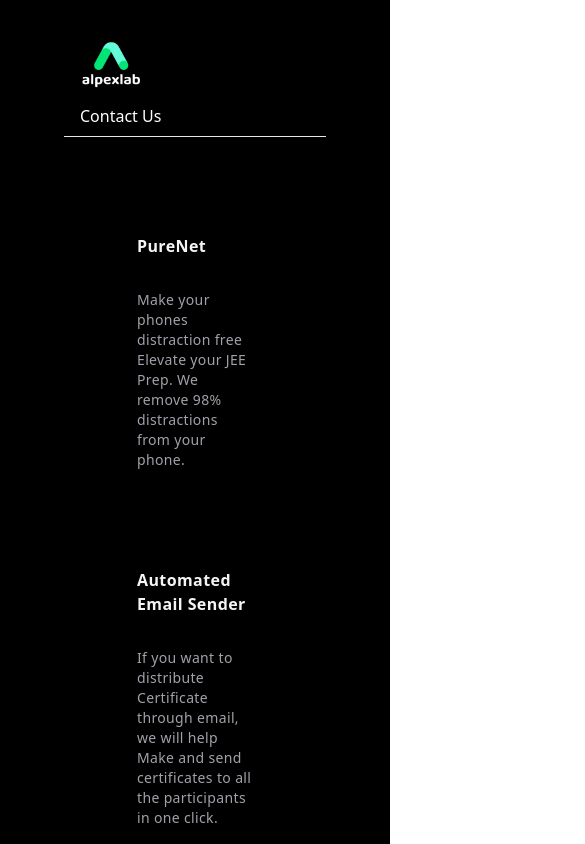
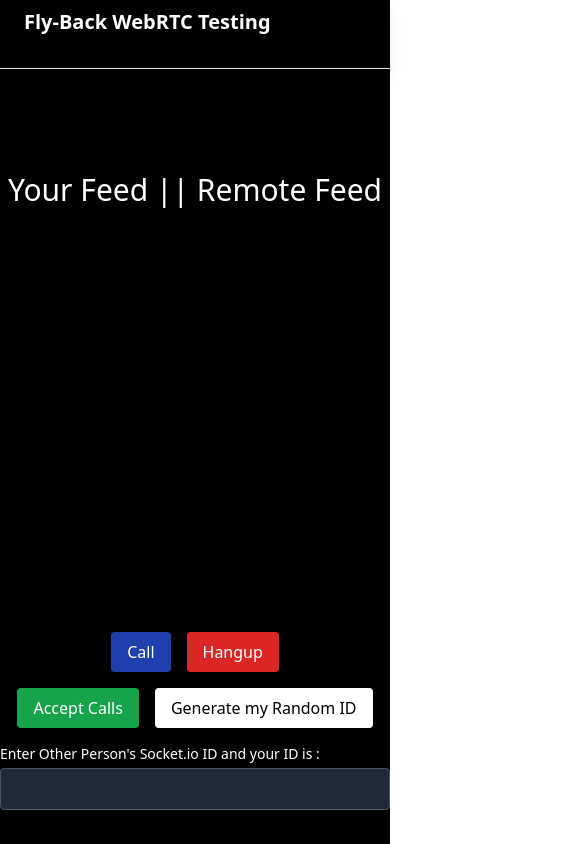
Before and after one commit to Ayush0Chaudhary/no-lib-webrtc-1-1-and-group-v-call, a React (Vite) app: page / in a window 390 px wide. Shown: the top 844 px of the page, 585 px wide, since content can reach past the window. Built offline with nearby package versions, Linux system fonts and the light colour scheme; no server answers.

Commit message:
chore: made frontend

```diff
--- a/index.html
+++ b/index.html
@@ -4,7 +4,7 @@
     <meta charset="UTF-8" />
     <link rel="icon" type="image/svg+xml" href="/favicon.png" />
     <meta name="viewport" content="width=device-width, initial-scale=1.0" />
-    <title>Alpex Lab</title>
+    <title>FlyBack</title>
   </head>
   <body>
     <div id="root"></div>
--- a/package.json
+++ b/package.json
@@ -24,6 +24,7 @@
     "react": "^18.2.0",
     "react-dom": "^18.2.0",
     "react-router-dom": "^6.22.3",
+    "socket.io-client": "^4.7.5",
     "tailwind-merge": "^2.2.2",
     "tailwindcss-animate": "^1.0.7"
   },
--- a/src/components/nav.tsx
+++ b/src/components/nav.tsx
@@ -5,20 +5,11 @@
         <div className='flex items-center justify-between'>
           <div className='flex items-center flex-shrink-0 text-white mr-6'>
             {/* Replace the URL with your logo image */}
-            <img className='h-12 w-auto' src='/logo.png' alt='Logo' />
-            {/* <span className="font-semibold text-xl ml-2">Alpex Lab</span> */}
+            <span className='font-semibold text-xl ml-2'>Fly-Back WebRTC Testing</span>
           </div>
         </div>
         <div className='md:flex items-center'>
-          <div className='md:ml-4'>
-            <a
-              href='https://docs.google.com/forms/d/e/1FAIpQLSc10R8len83hDExgqg9f1a0lRfa09UAVPeZXf9BBDxr2nrjhg/viewform?usp=sf_link'
-              target='_blank'
-              className='block mt-4 md:inline-block md:mt-0 text-white hover:text-gray-400 mr-4'
-            >
-              Contact Us
-            </a>
-          </div>
+          <div className='md:ml-4'>Contact Us</div>
         </div>
       </div>
     </nav>
--- a/src/pages/home/index.tsx
+++ b/src/pages/home/index.tsx
@@ -1,21 +1,257 @@
 import Navbar from '@/components/nav';
-import { HoverEffect } from '@/components/ui/hover-card';
 import { Separator } from '@/components/ui/separator';
-import { projects } from '@/lib/const';
+import { useEffect, useRef, useState } from 'react';
+import io from 'socket.io-client';
 
-const Homepage = () => {
+const peerConfiguration = {
+  iceServers: [
+    {
+      urls: ['stun:stun.l.google.com:19302', 'stun:stun1.l.google.com:19302'],
+    },
+  ],
+};
+const peerConnection = new RTCPeerConnection(peerConfiguration);
+let count = 0;
+const socket = io('ws://localhost:3000');
+
+const RoomCallPage = () => {
+  const videoRef = useRef(null);
+  const remoteVideoRef = useRef(null);
+  const [socketIOID, setsocketIOID] = useState('');
+  const [sioID, setsioID] = useState('');
+  // finding the ICE-Candidates
+  let stream;
+
+  useEffect(() => {
+    const getCameraStream = async () => {
+      try {
+        // eslint-disable-next-line react-hooks/exhaustive-deps
+        stream = await navigator.mediaDevices.getUserMedia({ video: true });
+        if (videoRef.current) {
+          videoRef.current.srcObject = stream;
+        }
+      } catch (error) {
+        console.error('Error accessing camera:', error);
+      }
+    };
+    // getCameraStream();
+
+    return () => {
+      if (videoRef.current && videoRef.current.srcObject) {
+        videoRef.current.srcObject.getTracks().forEach((track: { stop: () => void }) => {
+          track.stop();
+        });
+      }
+    };
+  }, []);
+
+  const handleCall = async () => {
+    console.log('Call initiated');
+    // Creating emty media stream
+    const remoteStream = new MediaStream();
+    // Adding the remote stream to the peer connection
+    const myStream = await navigator.mediaDevices.getUserMedia({ video: true, audio: true });
+    if (videoRef.current) {
+      videoRef.current.srcObject = myStream;
+    }
+    // Adding All incoming tracks to the peer connection
+    myStream.getTracks().forEach((track) => peerConnection.addTrack(track, myStream));
+
+    const offer = await peerConnection.createOffer();
+
+    peerConnection.setLocalDescription(offer);
+
+    peerConnection.onicecandidate = (event) => {
+      if (event.candidate) {
+        count = count + 1;
+        const ice = {
+          to: socketIOID,
+          icec: event.candidate,
+        };
+        socket.emit('ice-candidate', JSON.stringify(ice));
+        console.log('New ICE candidate:', count);
+      } else {
+        console.log('All ICE candidates have been sent');
+      }
+    };
+
+    // Adding the remote stream to the remote video element
+    if (remoteVideoRef.current) {
+      remoteVideoRef.current.srcObject = remoteStream;
+    }
+    console.log(peerConnection);
+
+    const data = {
+      to: socketIOID,
+      offer: offer,
+    };
+    socket.emit('offer', JSON.stringify(data));
+
+    socket.on('answer', (data) => {
+      console.log(data);
+      const parsedJson = JSON.parse(data);
+      console.log(parsedJson);
+      peerConnection.setRemoteDescription(parsedJson.answer);
+    });
+    socket.on('ice-candidate', (data) => {
+      // console.log(data);
+      const { from, icec } = JSON.parse(data);
+      console.log(from, icec);
+
+      peerConnection.addIceCandidate(icec).catch((error) => {
+        console.log(error, 'chujbhu');
+      });
+    });
+
+    peerConnection.ontrack = (event) => {
+      remoteStream.addTrack(event.track);
+    };
+  };
+
+  const openToCall = async () => {
+    console.log('Open to calls');
+    // socket.io emits out the RTCSessionDescription to the new client
+    const remoteStream = new MediaStream();
+    const myStream = await navigator.mediaDevices.getUserMedia({ video: true, audio: true });
+    if (videoRef.current) {
+      videoRef.current.srcObject = myStream;
+    }
+    // Adding All incoming tracks to the peer connection
+    myStream.getTracks().forEach((track) => peerConnection.addTrack(track, myStream));
+
+    socket.on('offer', async (data) => {
+      console.log(data, 'sdsds');
+      // setRemoteSDP(data);
+      const parsedJson = JSON.parse(data);
+      peerConnection.setRemoteDescription(parsedJson.offer);
+      const answer = await peerConnection.createAnswer(peerConfiguration);
+      console.log(answer);
+      peerConnection.setLocalDescription(answer as RTCLocalSessionDescriptionInit);
+      const datas = {
+        to: socketIOID,
+        answer: answer,
+      };
+      console.log(peerConnection);
+      socket.emit('answer', JSON.stringify(datas));
+    });
+
+    peerConnection.onicecandidate = (event) => {
+      if (event.candidate) {
+        count = count + 1;
+        const ice = {
+          to: socketIOID,
+          icec: event.candidate,
+        };
+        socket.emit('ice-candidate', JSON.stringify(ice));
+        console.log('New ICE candidate:', count);
+      } else {
+        console.log('All ICE candidates have been sent');
+      }
+    };
+    if (remoteVideoRef.current) {
+      (remoteVideoRef.current as HTMLVideoElement).srcObject = remoteStream;
+    }
+
+    socket.on('ice-candidate', (data) => {
+      // console.log(data);
+      const { from, icec } = JSON.parse(data);
+      // console.log(from, icec);
+      console.log(from);
+      peerConnection.addIceCandidate(icec).catch((error) => {
+        console.log(error, 'chujbhu');
+      });
+    });
+
+    peerConnection.ontrack = (event) => {
+      remoteStream.addTrack(event.track);
+    };
+  };
+
+  const handleHangup = () => {
+    setsioID(socket.id || '');
+    console.log(socket);
+
+    // Add logic for hanging up the call
+    console.log('Call ended');
+  };
+
+  const testSocket1 = () => {
+    socket.on('offer', (data) => {
+      console.log(data);
+    });
+  };
+  const testSocket2 = () => {
+    socket.emit(
+      'offer',
+      JSON.stringify({
+        to: socketIOID,
+        test: 'sadsadasd',
+      })
+    );
+  };
+
   return (
-    <div className='bg-black min-h-screen p-8'>
-      <div className='container mx-auto'>
-        <Navbar />
-        <Separator />
-        <div className='max-w-full mx-auto px-8'>
-          {/* Adjusted max-w-full to make content expand to the maximum width */}
-          <HoverEffect items={projects} />
+    <>
+      <Navbar />
+      <Separator />
+      <div className='bg-black text-white min-h-screen flex justify-center items-center'>
+        <div className='max-w-lg'>
+          <h1 className='text-3xl mb-6 text-center'>Your Feed || Remote Feed</h1>
+          <div className='relative w-full h-96 flex'>
+            {/* Video element */}
+            <div className='flex w-full'>
+              {/* Local Video */}
+              <video ref={videoRef} className='w-full h-full object-cover flex-1' autoPlay></video>
+              {/* Remote Video */}
+              <video
+                ref={remoteVideoRef}
+                className='w-full h-full object-cover flex-1'
+                autoPlay
+              ></video>
+            </div>
+            {/* Overlay */}
+            <div className='absolute inset-0 bg-black opacity-50'></div>
+          </div>
+          {/* Call buttons */}
+          <div className='flex justify-center mt-4'>
+            <button onClick={handleCall} className='bg-blue-800 text-white px-4 py-2 mr-2 rounded'>
+              Call
+            </button>
+            <button onClick={handleHangup} className='bg-red-600 text-white px-4 py-2 ml-2 rounded'>
+              Hangup
+            </button>
+          </div>
+          <div className='flex justify-center mt-4'>
+            <button onClick={openToCall} className='bg-green-600 text-white px-4 py-2 mr-2 rounded'>
+              Accept Calls
+            </button>
+            <button onClick={handleHangup} className='bg-white text-black px-4 py-2 ml-2 rounded'>
+              Generate my Random ID
+            </button>
+          </div>
+          {/* <div className="flex justify-center mt-4">
+        <button onClick={testSocket2} className='bg-red-600 text-white px-4 py-2 rounded'>
+          Test Socket 2 Emit
+        </button>
+      </div> */}
+          {/* Meeting link text field */}
+          <div className='mt-4'>
+            <label htmlFor='meetingLink' className='block text-sm font-medium'>
+              Enter Other Person's Socket.io ID and your ID is : {sioID}
+            </label>
+            <input
+              id='meetingLink'
+              name='meetingLink'
+              type='text'
+              value={socketIOID}
+              onChange={(e) => setsocketIOID(e.target.value)}
+              className='mt-1 p-2 w-full rounded border border-gray-600 bg-gray-800 text-white'
+            />
+          </div>
         </div>
       </div>
-    </div>
+    </>
   );
 };
 
-export default Homepage;
+export default RoomCallPage;
--- /dev/null
+++ b/src/pages/room/index.tsx
@@ -0,0 +1,63 @@
+import Navbar from '@/components/nav';
+import { Separator } from '@/components/ui/separator';
+import { useEffect, useRef, useState } from 'react';
+import io from 'socket.io-client';
+
+const peerConfiguration = {
+  iceServers: [
+    {
+      urls: ['stun:stun.l.google.com:19302', 'stun:stun1.l.google.com:19302'],
+    },
+  ],
+};
+const peerConnection = new RTCPeerConnection(peerConfiguration);
+let count = 0;
+const socket = io('ws://localhost:3000/room');
+
+const RoomCallPage = () => {
+  const videoRef = useRef(null);
+  // create list of remoteVideoRef for group video call
+  let remoteVideoRef = useRef([]);
+  // const remoteVideoRef = useRef(null);
+
+  useEffect(() => {
+    return () => {
+      if (videoRef.current && videoRef.current.srcObject) {
+        videoRef.current.srcObject.getTracks().forEach((track: { stop: () => void }) => {
+          track.stop();
+        });
+      }
+    };
+  }, []);
+
+  const joinCall = () => {
+    console.log('Joining call');
+    socket.emit('join-room', 'room');
+  }
+
+  return (
+    <>
+      <div className='bg-black text-white min-h-screen flex justify-center items-center'>
+        <Navbar />
+        <div className='flex flex-col items-center'>
+          <Separator />
+          <video
+            ref={videoRef}
+            className='w-96 h-96 bg-gray-800 rounded-lg shadow-lg'
+            autoPlay
+            playsInline
+            muted
+          ></video>
+          <button onClick={joinCall} className='bg-blue-800 text-white px-4 py-2 mr-2 rounded'>
+           Join Call
+          </button>
+          <button onClick={joinCall} className='bg-white text-black px-4 py-2 mr-2 rounded'>
+           Start Call
+          </button>
+        </div>
+      </div>
+    </>
+  );
+};
+
+export default RoomCallPage;
```
Also changed, not shown: src/routes/base.tsx (+10 -0 lines), src/main.tsx (line endings or trailing spaces), 1 other file (tests, documents, lock files or other folders).
